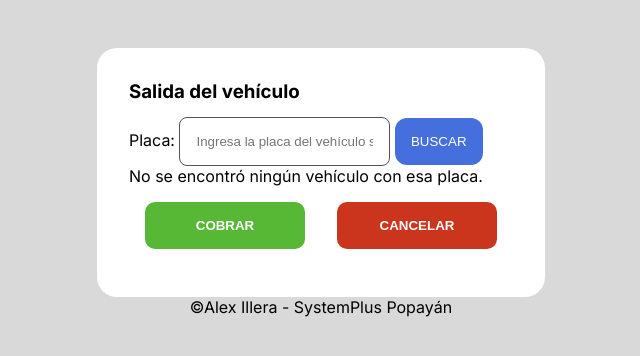
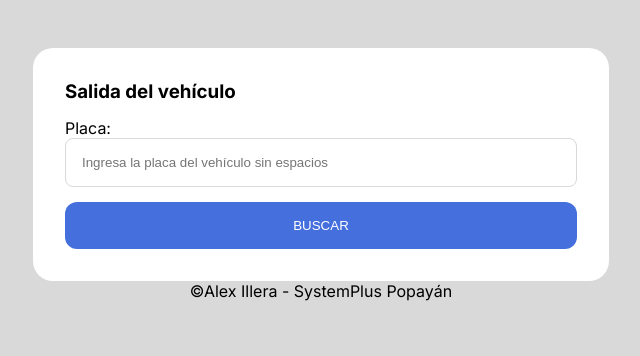
Before and after one commit to aillera91/Parkin_plus, a PHP site: page /salidaVehiculo.php in a window 1280 px wide. Shown: the part 124-480 px from the top of the page, without its empty margins (319-959 px from the left). Run offline with PHP 8.4, Linux system fonts and the light colour scheme; data that the repository does not hold is empty.

Commit message:
Cobro De Vehiculos Terminado

```diff
--- a/css/listadoparqueados.css
+++ b/css/listadoparqueados.css
@@ -4,6 +4,7 @@
     margin: 0 auto;
     padding: 2rem;
     overflow-x: auto;
+    border-radius: 15px;
 }
 
 .tabla {
--- a/css/salidaVehiculo.css
+++ b/css/salidaVehiculo.css
@@ -1,6 +1,6 @@
 .contenedor-salida-vehiculo {
     background-color: white;
-    width: 30%;
+    width: 40%;
     margin: 0 auto;
     margin-top: 3rem;
     padding: 2rem;
@@ -11,11 +11,16 @@
     display: flex;
     flex-direction: column;
 
+    form {
+      display: flex;
+      flex-direction: column;
+      width: 100%;
+
       input {
         padding: 1rem;
         border-radius: 8px;
         outline: none;
-        border: 1px solid var(--grisOscuro);
+        border: 1px solid var(--grisClaro);
       }
       button {
         background-color: var(--azul);
@@ -28,38 +33,36 @@
         cursor: pointer;
       }
     }
+  }
 
   .informacion {
+    margin-top: 20px;
     display: grid;
     grid-template-columns: auto auto;
-    margin-top: 20px;
   }
 
   .informacion > div {
+    /*El simbolo > significa selector hijo*/
     padding-top: 15px;
     padding-bottom: 15px;
   }
-
   .izquierda {
     text-align: left;
   }
-
   .derecha {
     text-align: right;
     font-weight: bold;
   }
-
   .disenoPlaca {
     border: 1px solid #000;
     background-color: var(--amarillo);
     width: fit-content;
-    padding: .1 rem;
+    padding: 1rem;
     margin-left: auto;
   }
 
-.botones-acciones{
+  .botones-acciones {
     display: flex;
-
   }
 
   .btnAccion {
--- a/salidaVehiculo.php
+++ b/salidaVehiculo.php
@@ -4,14 +4,55 @@ include 'plantilla.php';
 include 'header.php';
 include 'conexionbasedatos.php';
 
-// Escapa el texto de la placa para prevenir inyección SQL
-$placa = $conexion->real_escape_string($_POST['placa']);
+// Establecer la zona horaria a "America/Bogota"
+date_default_timezone_set('America/Bogota');
 
-// Consulta SQL para obtener la información del vehículo
-$consulta = "SELECT * FROM vehiculos WHERE placa = '$placa' AND estado = 'parqueado'";
-$resultado = $conexion->query($consulta);
+// Definir variable para comprobar si se ha realizado la consulta
+$consultaRealizada = false;
+
+// Verificar si se ha enviado el formulario y la placa está presente
+if (isset($_POST['placa'])) {
+    // Escapar el texto de la placa para prevenir inyección SQL
+    $placa = $conexion->real_escape_string($_POST['placa']);
+
+    // Consulta SQL para obtener la información del vehículo
+    $consulta = "SELECT * FROM vehiculos WHERE placa = '$placa' AND estado = 'parqueado'";
+    $resultado = $conexion->query($consulta);
+
+    // Comprobar si se encontraron resultados
+    if ($resultado && $resultado->num_rows > 0) {
+        // Mostrar la información del vehículo
+        $vehiculo = $resultado->fetch_assoc();
+        $consultaRealizada = true;
+
+        // Calcular tiempo transcurrido
+        $fechaHoraIngreso = new DateTime($vehiculo['fechaHoraIngreso']);
+        $fechaHoraActual = new DateTime(); // Fecha y hora actual
+        $intervalo = $fechaHoraIngreso->diff($fechaHoraActual);
+
+        // Calcular el total de minutos transcurridos
+        $minutosTranscurridos = ($intervalo->days * 24 * 60) +
+            ($intervalo->h * 60) +
+            $intervalo->i;
+
+        // Determinar la tarifa según el tipo de vehículo
+        if ($vehiculo['tipoVehiculo'] == 'carro') {
+            $tarifaPorHora = 3000;
+        } else {
+            $tarifaPorHora = 2000;
+        }
+
+        // Calcular el total a pagar
+        $totalHoras = floor($minutosTranscurridos / 60); // Obtener la parte entera de las horas
+        $totalMinutosRestantes = $minutosTranscurridos % 60; // Obtener los minutos restantes
+        $totalPagar = ($totalHoras * $tarifaPorHora) + (($totalMinutosRestantes > 0) ? $tarifaPorHora : 0);
+
+        // Formatear el tiempo transcurrido para mostrarlo
+        $tiempoTranscurrido = sprintf("%d hora(s), %d minuto(s)", $totalHoras, $totalMinutosRestantes);
+    }
+}
+
 ?>
-
 
 <div class="contenedor-salida-vehiculo">
     <h3>Salida del vehículo</h3>
@@ -25,37 +66,39 @@ $resultado = $conexion->query($consulta);
     </div>
 
     <?php
-
-    $tarifaCarro = 3000;
-    $tafifaMoto = 2000;
-
-    if ($resultado->num_rows > 0) {
+    if ($consultaRealizada) {
         // Mostrar la información del vehículo
-
-        $vehiculo = $resultado->fetch_assoc();
-
         echo '<div class="informacion">
             <div class="izquierda">Vehículo</div>
             <div class="derecha disenoPlaca">' . $vehiculo['placa'] . '</div>
             <div class="izquierda">Fecha y Hora de Ingreso</div>
             <div class="derecha">' . $vehiculo['fechaHoraIngreso'] . '</div>
-            <div class="izquierda">Tiempo consumido</div>
-            <div class="derecha">0 Hora, 23 min, 09 seg</div>
+            <div class="izquierda">Tiempo transcurrido</div>
+            <div class="derecha">' . $tiempoTranscurrido . '</div>
             <div class="izquierda">Total a Pagar</div>
-            <div class="derecha">$1500 COP</div>
+            <div class="derecha">$' . $totalPagar . ' COP</div>
         </div>';
-    } else {
-        echo "No se encontró ningún vehículo con esa placa.";
+
+        // Formulario para enviar el total a pagar al servidor
+        echo '<form action="procesar_cobro.php" method="post">
+        <div class="botones-acciones">
+            <input type="hidden" name="totalPagar" value="' . $totalPagar . '">
+            <input type="hidden" name="placa" value="' . $placa . '">
+            <button type="submit" name="cobrar" class="btnAccion btnCobrar">Cobrar</button>
+            <button class="btnAccion btnCancelar">
+                <a href="salidaVehiculo.php">Cancelar</a>
+            </button>
+        </div>
+        </form>';
+
+    } elseif (isset($_POST['placa'])) {
+        echo '<div class="mensaje">No se encontró ningún vehículo con esa placa.</div>';
     }
-    $conexion->close();
-
+    if (isset($conexion)) {
+        $conexion->close();
+    }
     ?>
 
-
-    <div class="botones-acciones">
-        <button class="btnAccion btnCobrar">Cobrar</button>
-        <button class="btnAccion btnCancelar">Cancelar</button>
-    </div>
 </div>
 
 <?php include 'footer.php'; ?>
```
Also changed, not shown: procesar_cobro.php (added, +43 -0 lines). Lines whose indentation alone changed are shown as unchanged.
